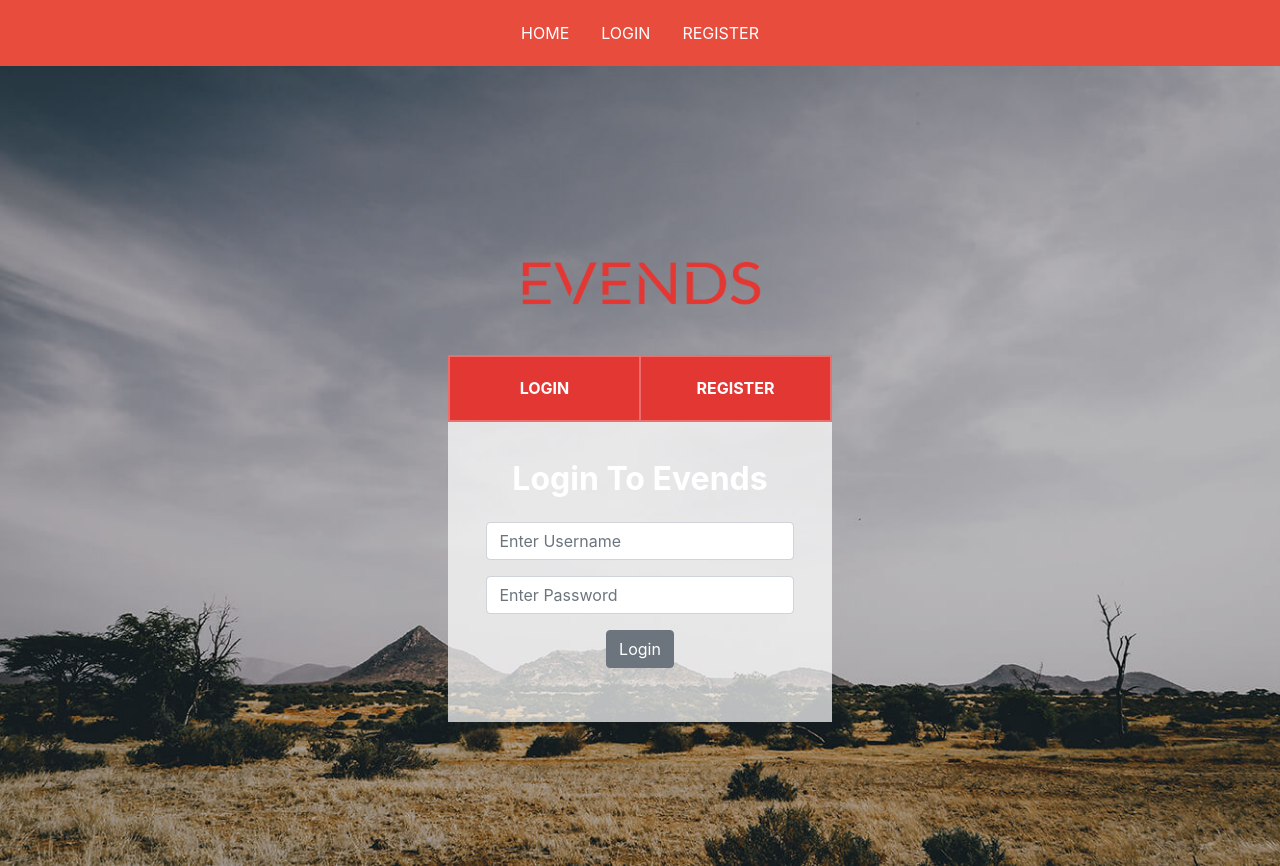
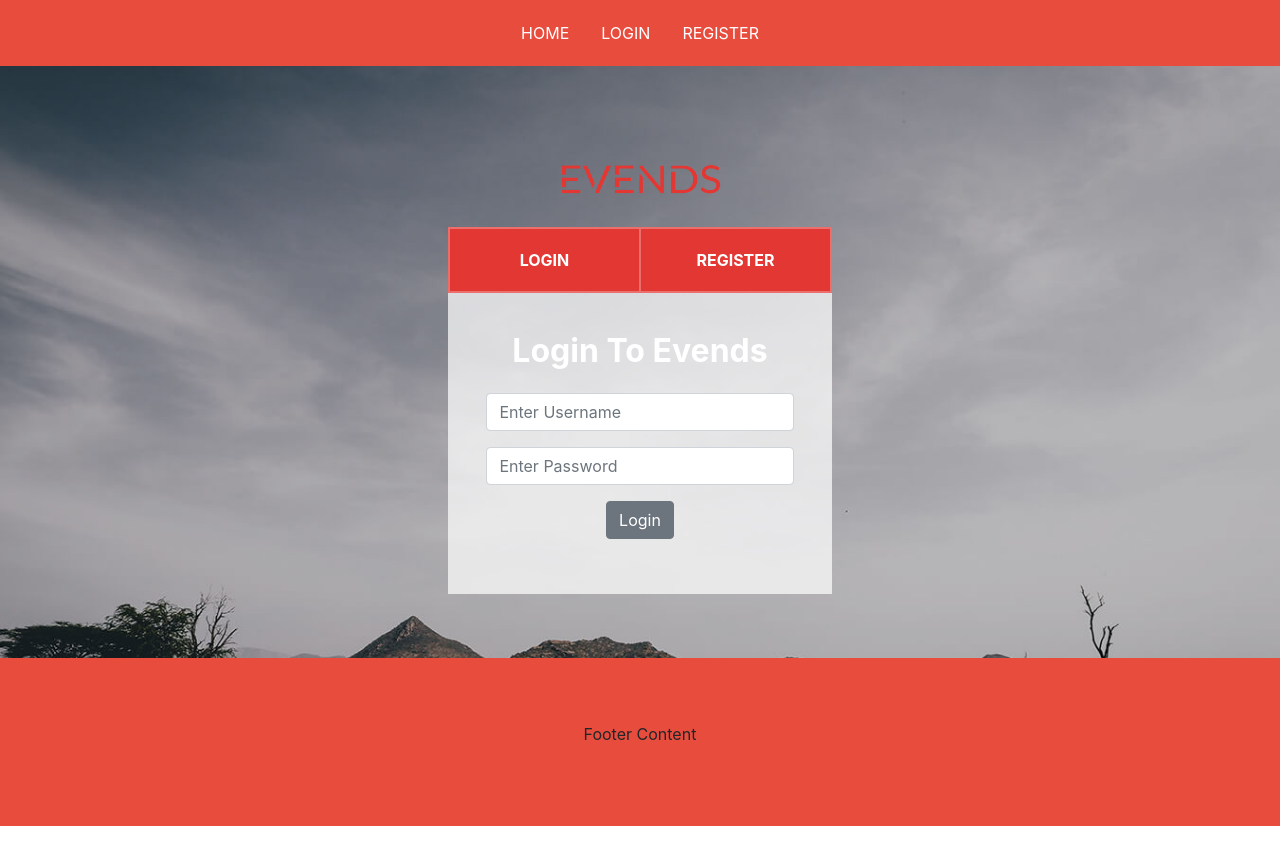
Before and after one commit to BW-African-Marketplace-5/front-end, a React (Create React App) app in the folder evends/: page / in a window 1280 px wide. After the commit the page ends 826 px from the top, so only its background shows below. Built offline with nearby package versions, Linux system fonts and the light colour scheme.

Commit message:
Added Footer Component

```diff
--- /dev/null
+++ b/evends/src/components/Footer/Footer.js
@@ -0,0 +1,13 @@
+import React from 'react';
+import {FooterContainer} from './Footer_Styles';
+
+
+const Footer = () => {
+    return (
+        <FooterContainer>
+           <p>Footer Content</p>
+        </FooterContainer>
+    );
+}
+
+export default Footer;
--- /dev/null
+++ b/evends/src/components/Footer/Footer_Styles.jsx
@@ -0,0 +1,12 @@
+import React from 'react';
+import styled from 'styled-components';
+
+export const FooterContainer = styled.div`
+    background-color:#e84c3d;
+    width: 100%;
+    padding: 5%;
+    display:flex;
+    justify-content:center;
+    align-items:center;
+
+`
--- a/evends/src/components/Login_Register/Login_Register.js
+++ b/evends/src/components/Login_Register/Login_Register.js
@@ -1,7 +1,8 @@
 import React, {useState} from "react";
 import { Button, FormGroup, Label, Input, FormText } from 'reactstrap';
-import {Wrapper, FormWrapper, Links, TopBar, Form, FormGroup_S, Logo, Title} from './Login_Register_Styles';
+import {Wrapper, FormWrapper, Links, TopBar, Form, FormGroupS, Logo, Title} from './Login_Register_Styles';
 import Navbar from '../Navbar/Navbar';
+import Footer from "../Footer/Footer";
 
 const Login_Register = () => {
 
@@ -21,34 +22,36 @@ if (Login === 'Login'){
             <FormWrapper>
             <Logo src='/evends.png'></Logo>
             <TopBar>
-                <Links onClick={Login_set}>Login</Links>
-                <Links onClick={Register}>Register</Links>
+                <Links to ='/' onClick={Login_set}>Login</Links>
+                <Links to ='/' onClick={Register}>Register</Links>
             </TopBar>
             <Form>
             <Title>Login To Evends</Title>
-                <FormGroup_S>
+                <FormGroupS>
                     <Input
                         id='username'
                         type='text'
                         name='username'
                         placeholder='Enter Username'
                     />
-                </FormGroup_S>
-                <FormGroup_S>
+                </FormGroupS>
+                <FormGroupS>
                     <Input
                         type="password"
                         name="password"
                         id="password"
                         placeholder="Enter Password"
                     />
-                </FormGroup_S>
-                <FormGroup_S>
+                </FormGroupS>
+                <FormGroupS>
                     <Button>{Login}</Button>
-                </FormGroup_S>
+                </FormGroupS>
 
-       </Form>
+                </Form>
              </FormWrapper>
         </Wrapper>
+    <Footer/>
+
        </>
     );
 } else{
@@ -59,12 +62,12 @@ if (Login === 'Login'){
             <FormWrapper>
             <Logo src='/evends.png'></Logo>
             <TopBar>
-                <Links onClick={Login_set}>Login</Links>
-                <Links onClick={Register}>Register</Links>
+                <Links to ='/' onClick={Login_set}>Login</Links>
+                <Links to ='/' onClick={Register}>Register</Links>
             </TopBar>
             <Form>
             <Title>Register</Title>
-                <FormGroup_S>
+                <FormGroupS>
                     <Input
                         id='Name'
                         type='text'
@@ -77,38 +80,39 @@ if (Login === 'Login'){
                         name='LastName'
                         placeholder='Last Name'
                     />
-                </FormGroup_S>
-                <FormGroup_S>
+                </FormGroupS>
+                <FormGroupS>
                     <Input
                         type="email"
                         name="email"
                         id="email"
                         placeholder="Email"
                     />
-                </FormGroup_S>
-                <FormGroup_S>
+                </FormGroupS>
+                <FormGroupS>
                     <Input
                         type="password"
                         name="password"
                         id="password"
                         placeholder="Password"
                     />
-                </FormGroup_S>
-                <FormGroup_S>
+                </FormGroupS>
+                <FormGroupS>
                     <Input
                         type="password"
                         name="validate_password"
                         id="validate_password"
                         placeholder="Confirm Password"
                     />
-                </FormGroup_S>
-                <FormGroup_S>
+                </FormGroupS>
+                <FormGroupS>
                     <Button>{Login}</Button>
-                </FormGroup_S>
+                </FormGroupS>
 
-       </Form>
-             </FormWrapper>
-        </Wrapper>
+            </Form>
+        </FormWrapper>
+    </Wrapper>
+<Footer/>
        </>
     );
 }
--- a/evends/src/components/Login_Register/Login_Register_Styles.jsx
+++ b/evends/src/components/Login_Register/Login_Register_Styles.jsx
@@ -24,16 +24,15 @@ export const Links = styled(Link)`
 `
 export const FormWrapper = styled.div`
     width:30%
-    margin: 10% 0;
+    padding: 5% 0;
 
 `
-export const FormGroup_S = styled(FormGroup)`
+export const FormGroupS = styled(FormGroup)`
     display:flex;
     justify-content:center;
     align-items:center;
 `
 export const Wrapper = styled.div`
-    height:100vh;
     display:flex;
     justify-content:center;
     align-items:center;
@@ -41,7 +40,7 @@ export const Wrapper = styled.div`
 `
 
 export const Logo = styled.img`
-    width:300px;
+    width:200px;
 `
 export const Title = styled.h1`
     color:white;
```
